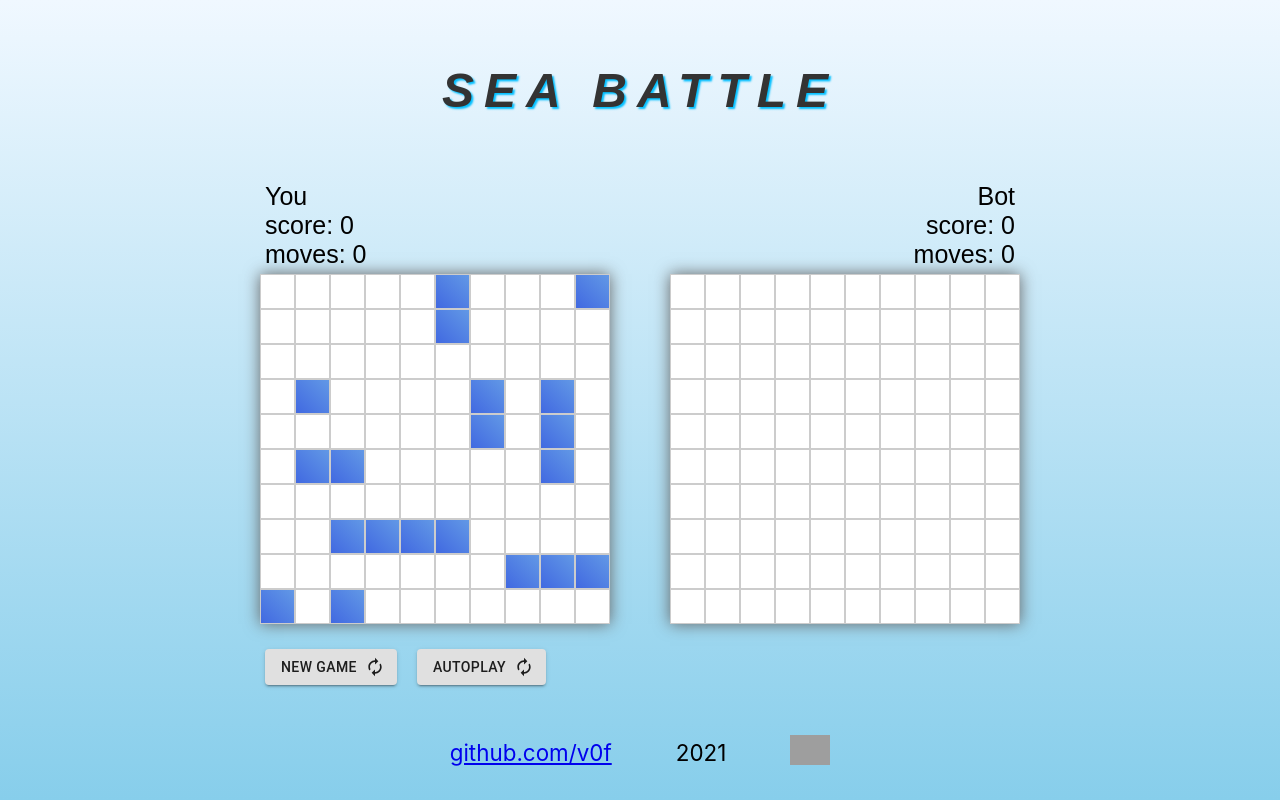
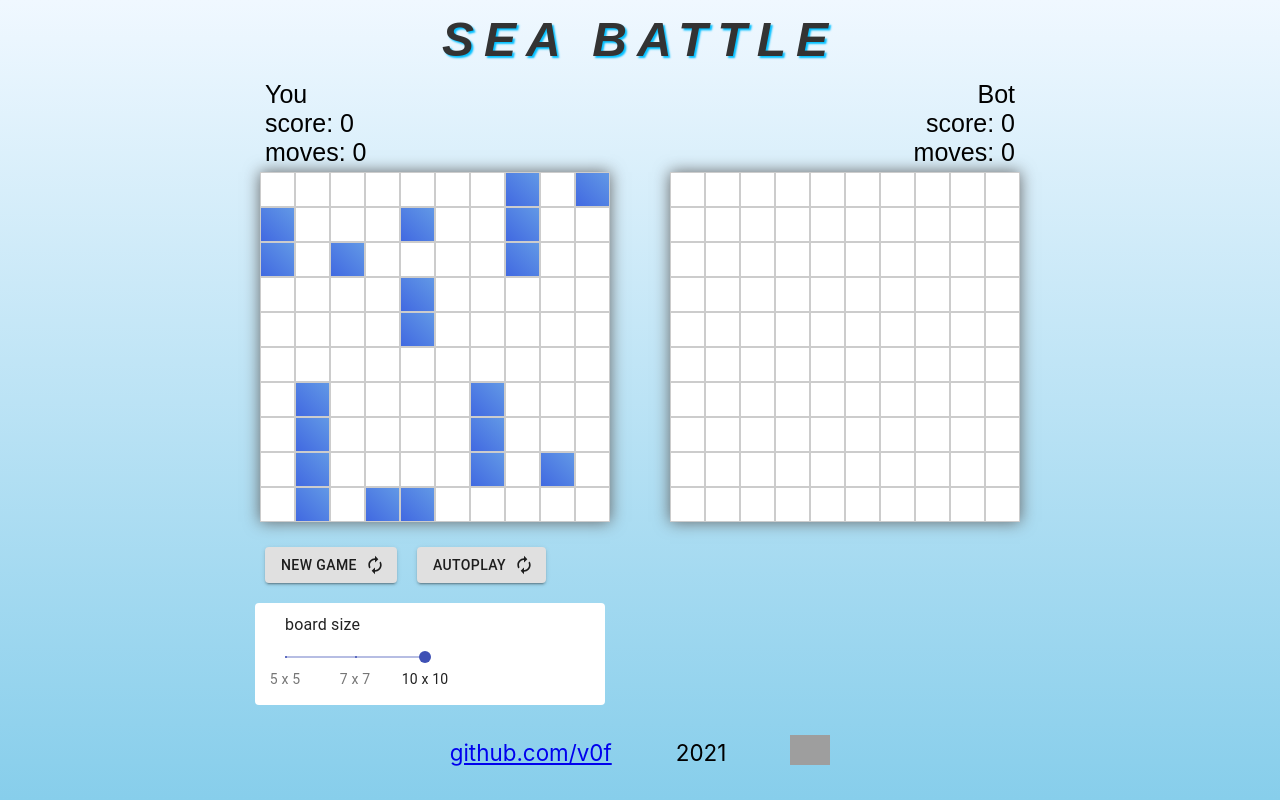
Before and after one commit to v0f/react-game, a React (Create React App) app: page / in a window 1280 px wide. Built offline with nearby package versions, Linux system fonts and the light colour scheme; grey boxes are pictures that could not be loaded.

Commit message:
feat: add board size setting

```diff
--- a/src/components/Board/Board.css
+++ b/src/components/Board/Board.css
@@ -1,7 +1,7 @@
 .Board {
   display: grid;
-  grid-template-columns: repeat(10, 1fr);
-  grid-template-rows: repeat(10, 1fr);
+  grid-template-columns: repeat(var(--size), 1fr);
+  grid-template-rows: repeat(var(--size), 1fr);
   background: #fff;
   width: 350px;
   height: 350px;
--- a/src/components/Board/Board.jsx
+++ b/src/components/Board/Board.jsx
@@ -2,9 +2,11 @@ import React from 'react';
 import Square from '../Square/Square';
 import './Board.css';
 
-function Board({ className, boardState, onClick }) {
+function Board({
+  className, boardState, onClick, boardSize,
+}) {
   return (
-    <div className={`Board ${className}`}>
+    <div className={`Board ${className}`} style={{ '--size': boardSize }}>
       { boardState.map((status, i) => (
         <Square
           key={i}
--- a/src/components/Game/Game.jsx
+++ b/src/components/Game/Game.jsx
@@ -1,8 +1,10 @@
 import React, { useState, useEffect, useRef } from 'react';
+import Paper from '@material-ui/core/Paper';
 import Button from '@material-ui/core/Button';
 import AutorenewIcon from '@material-ui/icons/Autorenew';
 import Board from '../Board/Board';
 import BoardInfo from '../BoardInfo/BoardInfo';
+import Slider from '../Slider/Slider';
 import GameModel from '../../gameLogic/gameModel';
 import BoardModel from '../../gameLogic/boardModel';
 import './Game.css';
@@ -10,10 +12,11 @@ import './Game.css';
 function Game() {
   const [board1State, setBoard1State] = useState([]);
   const [board2State, setBoard2State] = useState([]);
+  const [boardSize, setBoardSize] = useState(10);
 
   const game = useRef({});
 
-  const startNewGame = (boardSize, autoplay = false) => {
+  const startNewGame = (autoplay = false) => {
     game.current.stopGame?.();
     game.current = new GameModel(boardSize, autoplay);
     setBoard1State(game.current.board1.squares);
@@ -28,20 +31,31 @@ function Game() {
   }, [setBoard1State, setBoard2State]);
 
   useEffect(() => {
-    startNewGame(10);
+    startNewGame();
+  // eslint-disable-next-line react-hooks/exhaustive-deps
   }, []);
 
+  useEffect(() => {
+    startNewGame();
+  // eslint-disable-next-line react-hooks/exhaustive-deps
+  }, [boardSize]); // start new game when board size changed
+
   const newGameButtonClick = () => {
-    startNewGame(10);
+    startNewGame();
   };
 
   const autoplayButtonClick = () => {
-    startNewGame(10, true);
+    startNewGame(true);
   };
 
   const board2Click = (squareIndex) => {
     if (game.current.nextMove !== 'player' || game.current.autoplay) return;
     game.current.playerMakeMove(squareIndex);
+  };
+
+  const handleBoardSizeChange = (event, value) => {
+    const size = [5, 7, 10][value]; // map slider values to boardSize
+    if (size !== boardSize) setBoardSize(size);
   };
 
   const player1Stat = BoardModel.boardStat(board1State);
@@ -53,11 +67,11 @@ function Game() {
       <div className="boards">
         <div className="boardContainer">
           <BoardInfo className="player1" playerName="You" playerStat={player1Stat} />
-          <Board className="player1" boardState={board1State} />
+          <Board className="player1" boardState={board1State} boardSize={boardSize} />
         </div>
         <div className="boardContainer">
           <BoardInfo className="player2" playerName="Bot" playerStat={player2Stat} />
-          <Board className="player2" boardState={board2State} onClick={board2Click} />
+          <Board className="player2" boardState={board2State} onClick={board2Click} boardSize={boardSize} />
         </div>
       </div>
       <Button {...buttonsStyle} endIcon={<AutorenewIcon />} onClick={newGameButtonClick}>
@@ -66,6 +80,9 @@ function Game() {
       <Button {...buttonsStyle} endIcon={<AutorenewIcon />} onClick={autoplayButtonClick}>
         autoplay
       </Button>
+      <Paper style={{ width: '350px' }} elevation={0}>
+        <Slider onChange={handleBoardSizeChange} />
+      </Paper>
     </div>
   );
 }
--- /dev/null
+++ b/src/components/Slider/Slider.jsx
@@ -0,0 +1,39 @@
+import React from 'react';
+import Typography from '@material-ui/core/Typography';
+import Slider from '@material-ui/core/Slider';
+
+const marks = [
+  {
+    value: 0,
+    label: '5 x 5',
+  },
+  {
+    value: 1,
+    label: '7 x 7',
+  },
+  {
+    value: 2,
+    label: '10 x 10',
+  },
+];
+
+export default function DiscreteSlider({ onChange }) {
+  return (
+    <div className="slider" style={{ width: '200px', padding: '10px 30px' }}>
+      <Typography id="discrete-slider-restrict" gutterBottom>
+        board size
+      </Typography>
+      <Slider
+        defaultValue={3}
+        aria-labelledby="discrete-slider-restrict"
+        step={null}
+        valueLabelDisplay="off"
+        min={0}
+        max={2}
+        marks={marks}
+        track={false}
+        onChange={onChange}
+      />
+    </div>
+  );
+}
--- a/src/gameLogic/boardModel.js
+++ b/src/gameLogic/boardModel.js
@@ -42,7 +42,12 @@ class BoardModel {
 
   generateShips = () => {
     const board = Array(this.size ** 2).fill(0);
-    const shipsToMake = [4, 3, 3, 2, 2, 2, 1, 1, 1, 1];
+    const shipsForBoardSize = [10, 7, 5].indexOf(this.size);
+    const shipsToMake = [
+      [4, 3, 3, 2, 2, 2, 1, 1, 1, 1],
+      [3, 2, 2, 1, 1, 1],
+      [2, 1, 1, 1],
+    ][shipsForBoardSize];
     try {
       shipsToMake.forEach((size) => {
         const ship = this.makeRandomShip(size, board);
```
